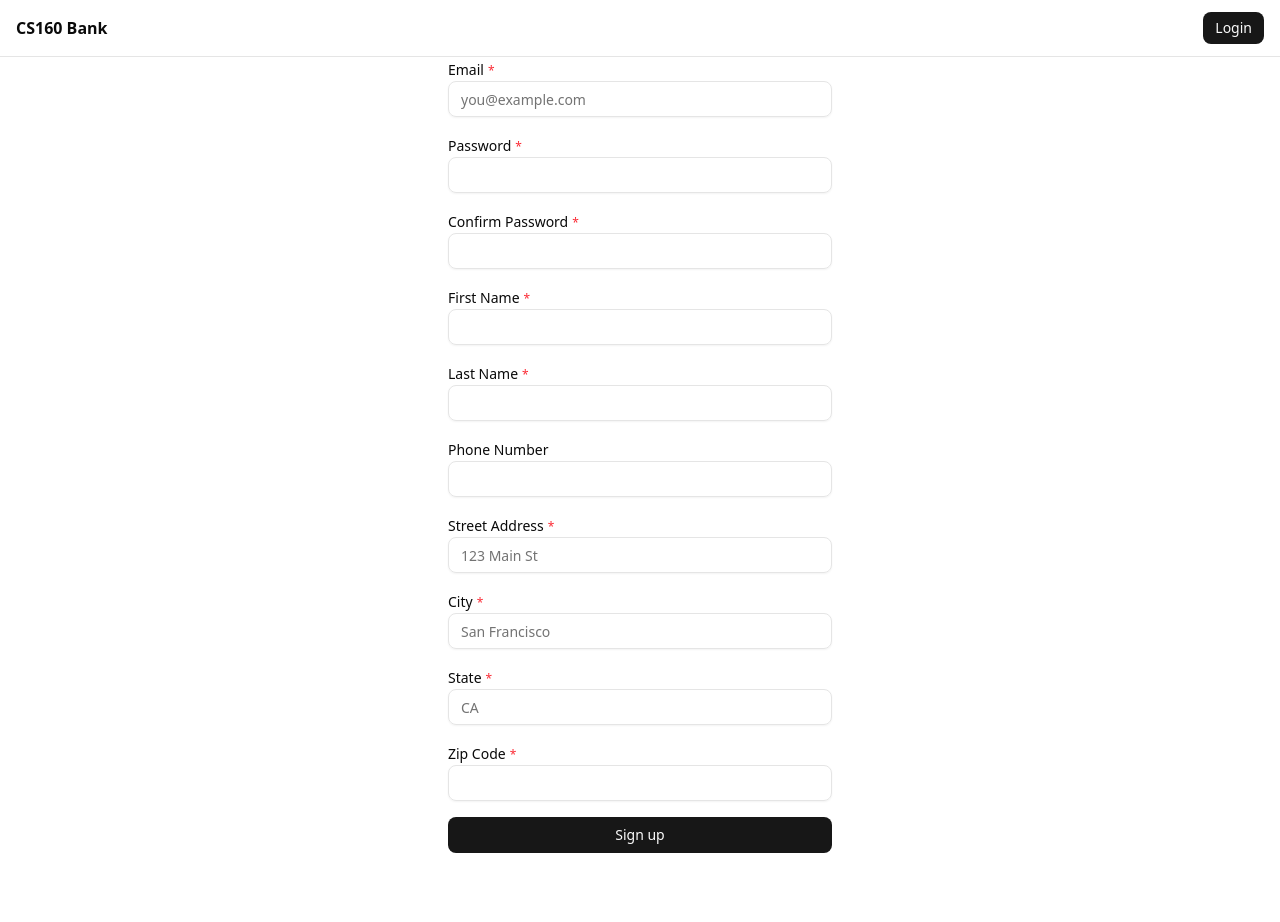
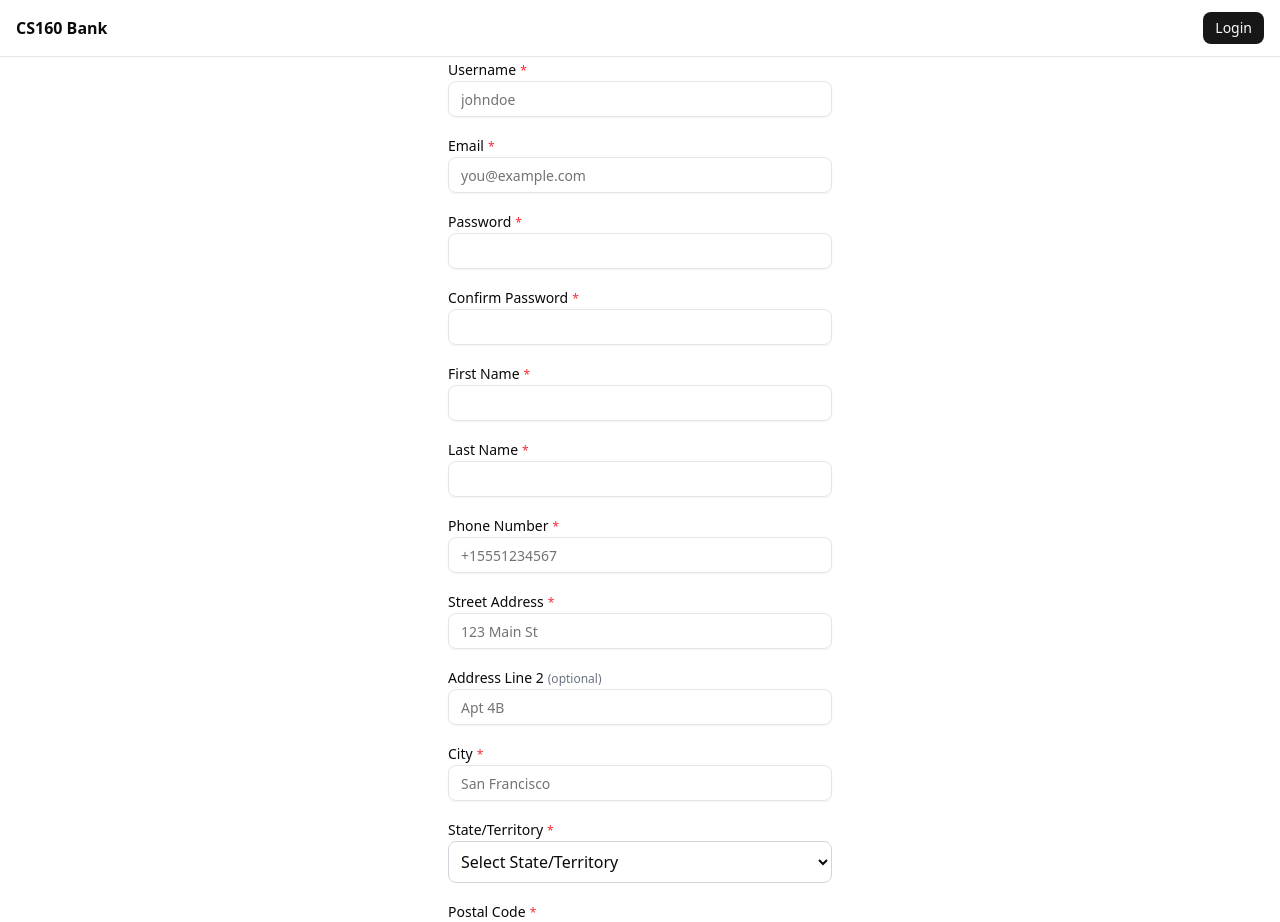
Before and after one commit to knhn1004/CS160-Online-Banking, a Next.js app: page /signup in a window 1280 px wide. Shown: the top 922 px of the page. Before the commit the page ends 853 px from the top, so only its background shows below. Built offline with nearby package versions, Linux system fonts and the light colour scheme; no server answers.

Commit message:
updated signup page to new schema

```diff
--- a/app/signup/page.tsx
+++ b/app/signup/page.tsx
@@ -7,22 +7,29 @@ import { Button } from "@/components/ui/button";
 
 export default function SignupPage() {
   // Form Fields
+  const [username, setUsername] = useState("");
   const [email, setEmail] = useState("");
   const [password, setPassword] = useState("");
   const [confirmPassword, setConfirmPassword] = useState("");
   const [firstName, setFirstName] = useState("");
   const [lastName, setLastName] = useState("");
-  const [phone, setPhone] = useState("");
-  const [address, setAddress] = useState("");
+  const [phoneNumber, setPhoneNumber] = useState("");
+  const [streetAddress, setStreetAddress] = useState("");
+  const [addressLine2, setAddressLine2] = useState("");
   const [city, setCity] = useState("");
-  const [state, setState] = useState("");
-  const [zipCode, setZipCode] = useState("");
+  const [stateOrTerritory, setStateOrTerritory] = useState("");
+  const [postalCode, setPostalCode] = useState("");
 
   const [loading, setLoading] = useState(false);
   const [error, setError] = useState<string | null>(null);
 
   const validateForm = () => {
     const errors: string[] = [];
+
+    // Username validation
+    if (!username || username.length < 3) {
+      errors.push("Username must be at least 3 characters");
+    }
 
     // Email format validation
     const emailRegex = /^[^\s@]+@[^\s@]+\.[^\s@]+$/;
@@ -35,10 +42,23 @@ export default function SignupPage() {
       errors.push("Passwords do not match");
     }
 
-    // Zip code validation
-    if (!zipCode || !/^\d{5}$/.test(zipCode)) {
-      errors.push("Zip code must be 5 digits");
+    // Phone number validation (E.164 format)
+    const phoneRegex = /^\+1\d{10}$/;
+    if (!phoneNumber || !phoneRegex.test(phoneNumber)) {
+      errors.push("Phone number must be in format +1XXXXXXXXXX");
     }
+
+    // Postal code validation
+    if (!postalCode || !/^\d{5}(-\d{4})?$/.test(postalCode)) {
+      errors.push("Postal code must be 5 digits or ZIP+4 format");
+    }
+
+    // Required field validation
+    if (!firstName) errors.push("First name is required");
+    if (!lastName) errors.push("Last name is required");
+    if (!streetAddress) errors.push("Street address is required");
+    if (!city) errors.push("City is required");
+    if (!stateOrTerritory) errors.push("State is required");
 
     return errors;
   };
@@ -79,14 +99,16 @@ export default function SignupPage() {
         },
         body: JSON.stringify({
           auth_user_id: authData.user?.id,
+          username,
           email,
-          first_name: firstName || null,
-          last_name: lastName || null,
-          phone: phone || null,
-          address: address || null,
-          city: city || null,
-          state: state || null,
-          zip_code: parseInt(zipCode),
+          first_name: firstName,
+          last_name: lastName,
+          phone_number: phoneNumber,
+          street_address: streetAddress,
+          address_line_2: addressLine2 || null,
+          city,
+          state_or_territory: stateOrTerritory,
+          postal_code: postalCode,
           role: "customer",
         }),
       });
@@ -108,6 +130,20 @@ export default function SignupPage() {
   return (
     <div className="flex min-h-[calc(100vh-56px)] items-center justify-center px-4">
       <form onSubmit={onSubmit} className="w-full max-w-sm space-y-4">
+        <div className="space-y-1">
+          <label htmlFor="username" className="text-sm font-medium">
+            Username
+            <span className="text-red-500 text-xs ml-1">*</span>
+          </label>
+          <Input
+            id="username"
+            type="text"
+            value={username}
+            onChange={(e) => setUsername(e.target.value)}
+            required
+            placeholder="johndoe"
+          />
+        </div>
         <div className="space-y-1">
           <label htmlFor="email" className="text-sm font-medium">
             Email
@@ -175,28 +211,44 @@ export default function SignupPage() {
           />
         </div>
         <div className="space-y-1">
-          <label htmlFor="phone" className="text-sm font-medium">
+          <label htmlFor="phoneNumber" className="text-sm font-medium">
             Phone Number
+            <span className="text-red-500 text-xs ml-1">*</span>
           </label>
           <Input
-            id="phone"
+            id="phoneNumber"
             type="tel"
-            value={phone}
-            onChange={(e) => setPhone(e.target.value)}
+            value={phoneNumber}
+            onChange={(e) => setPhoneNumber(e.target.value)}
+            required
+            placeholder="+15551234567"
           />
         </div>
         <div className="space-y-1">
-          <label htmlFor="address" className="text-sm font-medium">
+          <label htmlFor="streetAddress" className="text-sm font-medium">
             Street Address
             <span className="text-red-500 text-xs ml-1">*</span>
           </label>
           <Input
-            id="address"
+            id="streetAddress"
             type="text"
-            value={address}
-            onChange={(e) => setAddress(e.target.value)}
+            value={streetAddress}
+            onChange={(e) => setStreetAddress(e.target.value)}
             placeholder="123 Main St"
             required
+          />
+        </div>
+        <div className="space-y-1">
+          <label htmlFor="addressLine2" className="text-sm font-medium">
+            Address Line 2
+            <span className="text-gray-500 text-xs ml-1">(optional)</span>
+          </label>
+          <Input
+            id="addressLine2"
+            type="text"
+            value={addressLine2}
+            onChange={(e) => setAddressLine2(e.target.value)}
+            placeholder="Apt 4B"
           />
         </div>
         <div className="space-y-1">
@@ -214,32 +266,89 @@ export default function SignupPage() {
           />
         </div>
         <div className="space-y-1">
-          <label htmlFor="state" className="text-sm font-medium">
-            State
+          <label htmlFor="stateOrTerritory" className="text-sm font-medium">
+            State/Territory
+            <span className="text-red-500 text-xs ml-1">*</span>
+          </label>
+          <select
+            id="stateOrTerritory"
+            value={stateOrTerritory}
+            onChange={(e) => setStateOrTerritory(e.target.value)}
+            required
+            className="w-full p-2 border border-gray-300 rounded-md focus:ring-2 focus:ring-blue-500 focus:border-blue-500"
+          >
+            <option value="">Select State/Territory</option>
+            <option value="AL">Alabama</option>
+            <option value="AK">Alaska</option>
+            <option value="AZ">Arizona</option>
+            <option value="AR">Arkansas</option>
+            <option value="CA">California</option>
+            <option value="CO">Colorado</option>
+            <option value="CT">Connecticut</option>
+            <option value="DE">Delaware</option>
+            <option value="DC">District of Columbia</option>
+            <option value="FL">Florida</option>
+            <option value="GA">Georgia</option>
+            <option value="HI">Hawaii</option>
+            <option value="ID">Idaho</option>
+            <option value="IL">Illinois</option>
+            <option value="IN">Indiana</option>
+            <option value="IA">Iowa</option>
+            <option value="KS">Kansas</option>
+            <option value="KY">Kentucky</option>
+            <option value="LA">Louisiana</option>
+            <option value="ME">Maine</option>
+            <option value="MD">Maryland</option>
+            <option value="MA">Massachusetts</option>
+            <option value="MI">Michigan</option>
+            <option value="MN">Minnesota</option>
+            <option value="MS">Mississippi</option>
+            <option value="MO">Missouri</option>
+            <option value="MT">Montana</option>
+            <option value="NE">Nebraska</option>
+            <option value="NV">Nevada</option>
+            <option value="NH">New Hampshire</option>
+            <option value="NJ">New Jersey</option>
+            <option value="NM">New Mexico</option>
+            <option value="NY">New York</option>
+            <option value="NC">North Carolina</option>
+            <option value="ND">North Dakota</option>
+            <option value="OH">Ohio</option>
+            <option value="OK">Oklahoma</option>
+            <option value="OR">Oregon</option>
+            <option value="PA">Pennsylvania</option>
+            <option value="RI">Rhode Island</option>
+            <option value="SC">South Carolina</option>
+            <option value="SD">South Dakota</option>
+            <option value="TN">Tennessee</option>
+            <option value="TX">Texas</option>
+            <option value="UT">Utah</option>
+            <option value="VT">Vermont</option>
+            <option value="VA">Virginia</option>
+            <option value="WA">Washington</option>
+            <option value="WV">West Virginia</option>
+            <option value="WI">Wisconsin</option>
+            <option value="WY">Wyoming</option>
+            <option value="PR">Puerto Rico</option>
+            <option value="GU">Guam</option>
+            <option value="VI">Virgin Islands</option>
+            <option value="AS">American Samoa</option>
+            <option value="MP">Northern Mariana Islands</option>
+          </select>
+        </div>
+        <div className="space-y-1">
+          <label htmlFor="postalCode" className="text-sm font-medium">
+            Postal Code
             <span className="text-red-500 text-xs ml-1">*</span>
           </label>
           <Input
-            id="state"
+            id="postalCode"
             type="text"
-            value={state}
-            onChange={(e) => setState(e.target.value)}
-            placeholder="CA"
-            maxLength={2}
+            value={postalCode}
+            onChange={(e) => setPostalCode(e.target.value)}
             required
-          />
-        </div>
-        <div className="space-y-1">
-          <label htmlFor="zipCode" className="text-sm font-medium">
-            Zip Code
-            <span className="text-red-500 text-xs ml-1">*</span>
-          </label>
-          <Input
-            id="zipCode"
-            type="text"
-            value={zipCode}
-            onChange={(e) => setZipCode(e.target.value)}
-            required
-            maxLength={5}
+            placeholder="12345 or 12345-6789"
+            maxLength={10}
           />
         </div>
         {error ? <p className="text-sm text-red-600">{error}</p> : null}
```
Also changed, not shown: app/api/users/route.ts (+108 -15 lines).
